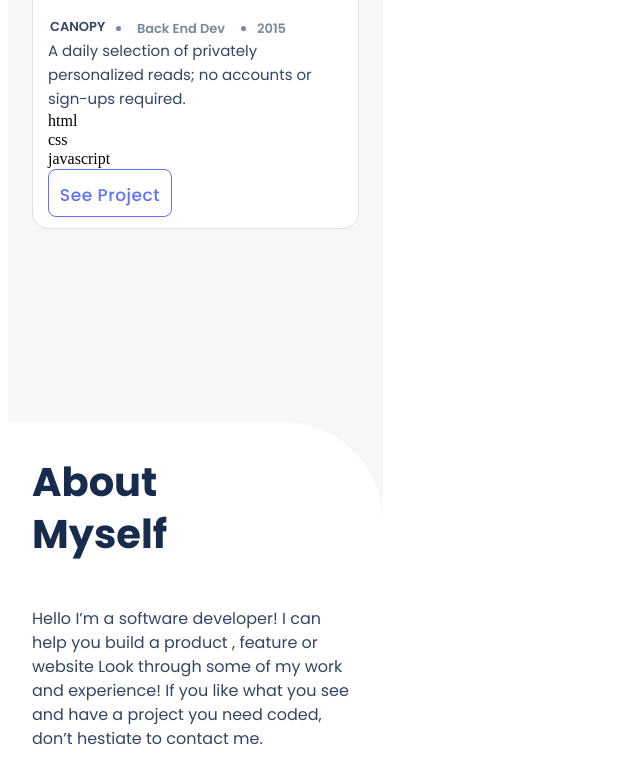
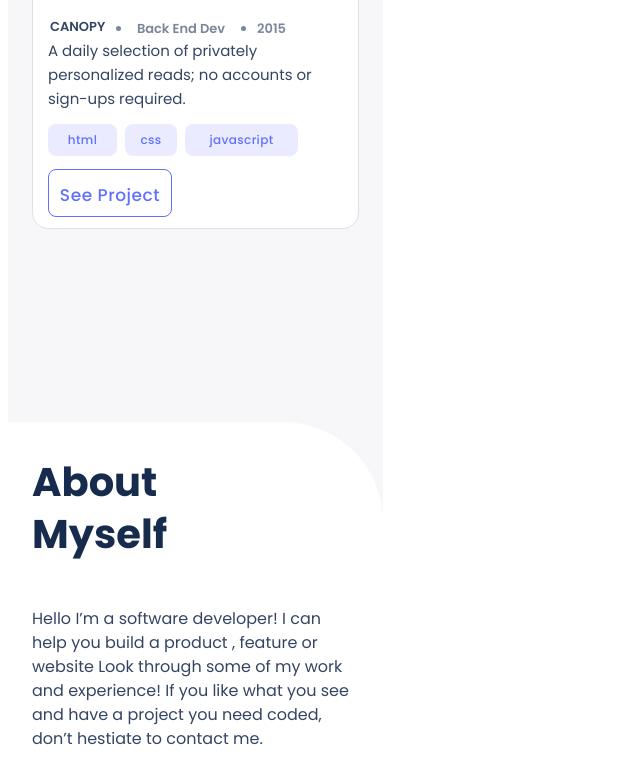
Before and after one commit to FrankMugagga/Mugagga_Frank_Portfolio_OLD, a plain HTML site: page index.html in a window 1280 px wide. Shown: the part 3320-4085 px from the top of the page, without its empty margins (0-640 px from the left). Drawn offline with Linux system fonts and the light colour scheme.

Commit message:
i corrected for git errors

```diff
--- a/index.html
+++ b/index.html
@@ -265,12 +265,6 @@
                         A daily selection of privately personalized reads; no accounts or sign-ups required.
                     </div>
 
-                    <div class="floatingh"> html</div>
-                    <div class="floatingc"> css</div>
-                    <div class="floatingj"> javascript</div>
-
-
-                    <!--
                     <ul class="language_list">
                         <li class="html_lang">
                             html
@@ -281,7 +275,7 @@
                         <li class="javascript_lang">
                             javascript
                         </li>
-                    </ul>-->
+                    </ul>
 
                     <div class="see_project ">
                         <button class="see_project_text">
```
